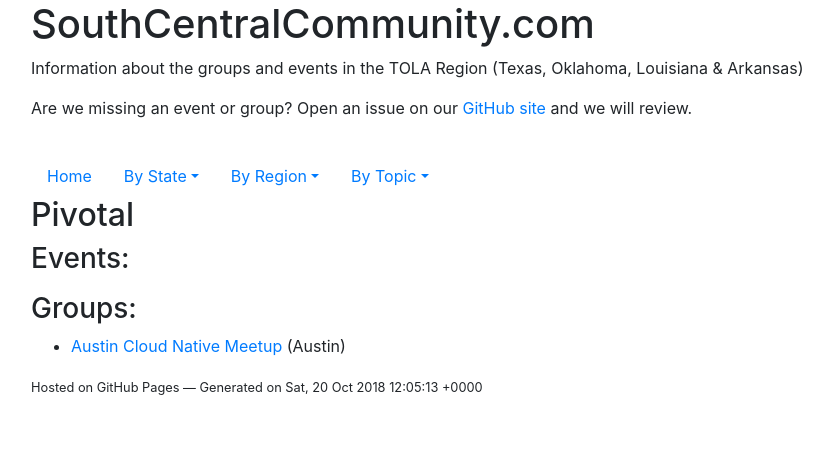
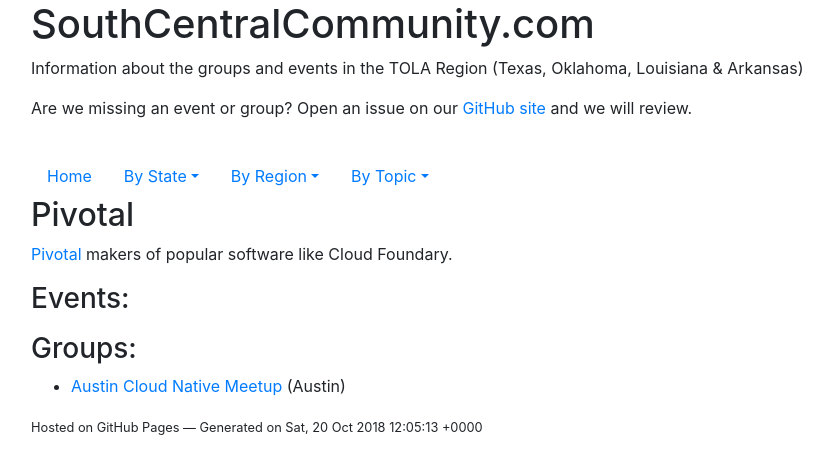
Before and after one commit to southcentralcommunity/southcentralcommunity.github.io, a Jekyll site: the page built from _topics/pivitol.md, in a window 1280 px wide. Shown: the top 474 px of the page, without its empty margins (54-887 px from the left). Built offline with Jekyll 4.4.1, drawn with Linux system fonts in a browser that asks for light colours.

Commit message:
added a description for Pivitol

```diff
--- a/_layouts/region.html
+++ b/_layouts/region.html
@@ -2,9 +2,9 @@
 layout: default
 ---
 
+<h2>{{page.title}}</h2>
+
 {{ content }}
-
-<h2>{{page.title}}</h2>
 
 <h3>Events:</h3>
 <ul>
--- a/_layouts/state.html
+++ b/_layouts/state.html
@@ -2,9 +2,9 @@
 layout: default
 ---
 
+<h2>{{page.title}}</h2>
+
 {{ content }}
-
-<h2>{{page.title}}</h2>
 
 <h3>Events:</h3>
 <ul>
--- a/_layouts/topic.html
+++ b/_layouts/topic.html
@@ -2,9 +2,9 @@
 layout: default
 ---
 
+<h2>{{page.title}}</h2>
+
 {{ content }}
-
-<h2>{{page.title}}</h2>
 
 <h3>Events:</h3>
 <ul>
--- a/_topics/pivitol.md
+++ b/_topics/pivitol.md
@@ -3,3 +3,5 @@ layout: topic
 slug: pivitol
 title: Pivotal
 ---
+
+[Pivotal](https://pivotal.io) makers of popular software like Cloud Foundary.
```
